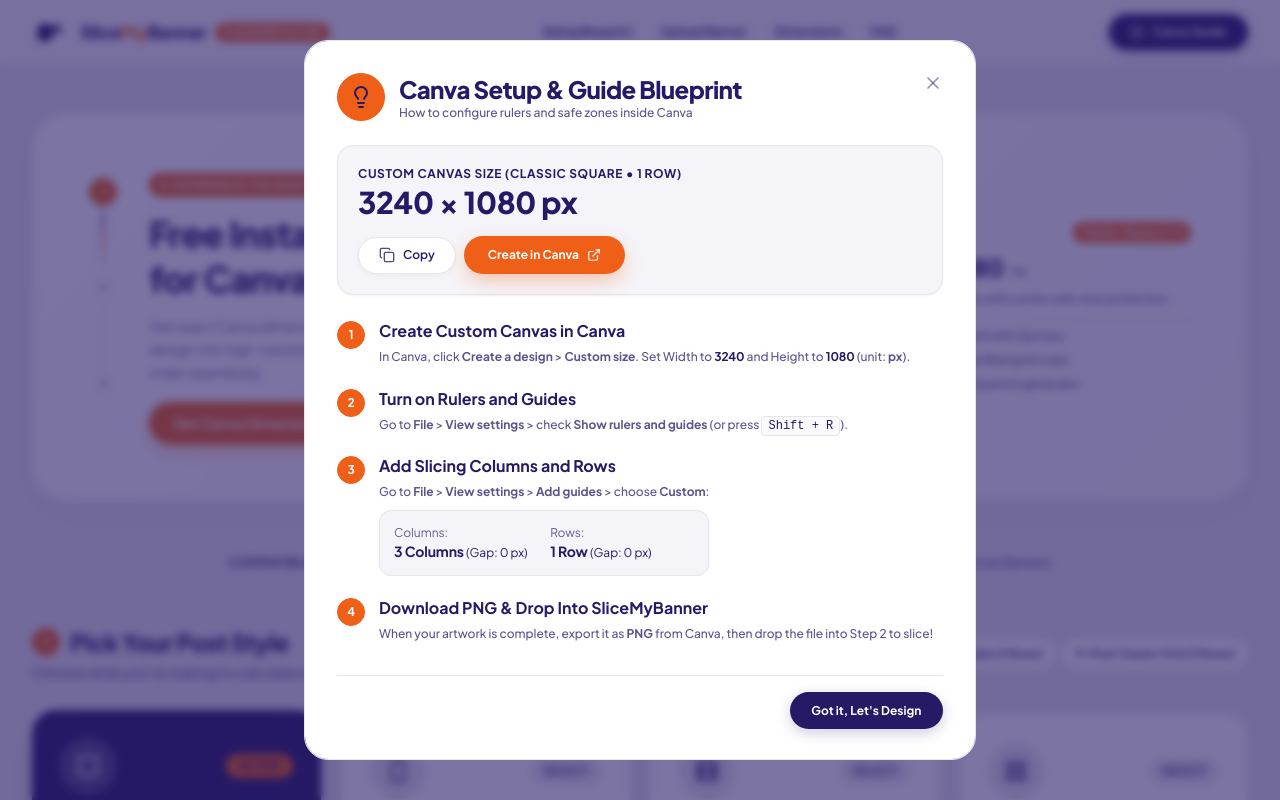
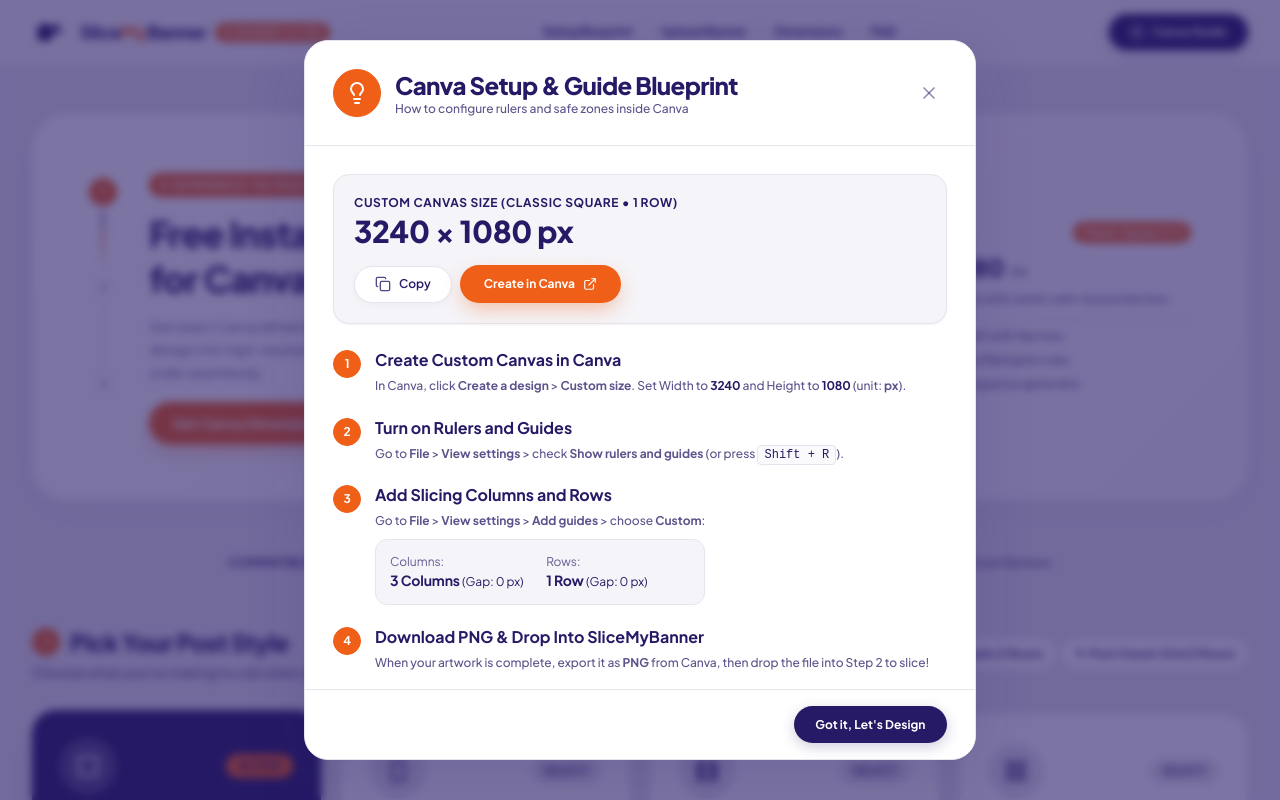
Before and after one commit to NotAl2/SliceMyBanner, a React (Vite) app: page / in a window 1280 px wide. Both pictures are taken after a click on the button "Canva Guide". Shown: the top 800 px of the page. Built offline with nearby package versions, Linux system fonts and the light colour scheme.

Commit message:
fix: contain modal scrollbar within rounded boundary and inset scrollbar thumb

```diff
--- a/src/components/CanvaGuideModal.tsx
+++ b/src/components/CanvaGuideModal.tsx
@@ -31,22 +31,15 @@
 
   return (
     <div className="fixed inset-0 z-50 flex items-center justify-center p-4 bg-[#261A66]/60 backdrop-blur-xs animate-in fade-in duration-150">
-      <div className="bg-white rounded-3xl max-w-2xl w-full max-h-[90vh] overflow-y-auto p-6 sm:p-8 shadow-[0_20px_60px_rgba(38, 26, 102,0.15)] border border-[#E6E4EC] relative">
-        {/* Close Button */}
-        <button
-          onClick={onClose}
-          className="absolute top-6 right-6 p-2 rounded-full hover:bg-[#F5F4F8] text-[#261A66]/50 hover:text-[#261A66]/80 transition-colors cursor-pointer"
-        >
-          <X className="w-5 h-5" />
-        </button>
-
+      <div className="bg-white rounded-3xl max-w-2xl w-full max-h-[90vh] flex flex-col shadow-[0_20px_60px_rgba(38,26,102,0.15)] border border-[#E6E4EC] relative overflow-hidden">
         {/* Modal Header */}
-        <div className="flex items-center gap-3.5 mb-6">
-          <div className="w-12 h-12 rounded-full bg-[#EF5F18] border border-[#EF5F18] flex items-center justify-center text-[#261A66] shadow-xs">
-            <Lightbulb className="w-6 h-6 stroke-[2]" />
+        <div className="flex items-center justify-between p-6 sm:p-7 pb-4 border-b border-[#E6E4EC] shrink-0 bg-white">
+          <div className="flex items-center gap-3.5 pr-4">
+            <div className="w-11 h-11 sm:w-12 sm:h-12 rounded-full bg-[#EF5F18] border border-[#EF5F18] flex items-center justify-center text-white shadow-xs shrink-0">
+              <Lightbulb className="w-5 h-5 sm:w-6 sm:h-6 stroke-[2]" />
             </div>
             <div>
-            <h3 className="text-2xl font-extrabold text-[#261A66] tracking-tight">
+              <h3 className="text-xl sm:text-2xl font-extrabold text-[#261A66] tracking-tight">
                 Canva Setup & Guide Blueprint
               </h3>
               <p className="text-xs text-[#261A66]/75 font-medium">
@@ -55,6 +48,18 @@
             </div>
           </div>
 
+          {/* Close Button */}
+          <button
+            onClick={onClose}
+            className="p-2 rounded-full hover:bg-[#F5F4F8] text-[#261A66]/50 hover:text-[#261A66] transition-colors cursor-pointer shrink-0"
+            aria-label="Close guide"
+          >
+            <X className="w-5 h-5" />
+          </button>
+        </div>
+
+        {/* Scrollable Modal Content */}
+        <div className="overflow-y-auto p-6 sm:p-7 flex-1">
           {/* Dimensions Summary Bar */}
           <div className="bg-[#F5F4F8] border border-[#E6E4EC] rounded-2xl p-5 mb-6 flex items-center justify-between flex-wrap gap-4 shadow-xs">
             <div>
@@ -198,9 +203,10 @@
             </div>
           </div>
         </div>
+      </div>
 
-        {/* Footer */}
-        <div className="mt-8 pt-4 border-t border-[#E6E4EC] flex justify-end">
+        {/* Modal Footer */}
+        <div className="p-4 sm:px-7 border-t border-[#E6E4EC] flex justify-end shrink-0 bg-white">
           <button
             onClick={onClose}
             className="btn-dark text-xs py-2.5 px-6"
--- a/src/index.css
+++ b/src/index.css
@@ -49,19 +49,26 @@
 }
 
 /* Custom scrollbars */
+* {
+  scrollbar-width: thin;
+  scrollbar-color: #EF5F18 transparent;
+}
+
 ::-webkit-scrollbar {
-  width: 7px;
-  height: 7px;
+  width: 8px;
+  height: 8px;
 }
 ::-webkit-scrollbar-track {
-  background: #F5F4F8;
+  background: transparent;
 }
 ::-webkit-scrollbar-thumb {
-  background: #EF5F18;
+  background-color: #EF5F18;
   border-radius: 9999px;
+  border: 2px solid transparent;
+  background-clip: content-box;
 }
 ::-webkit-scrollbar-thumb:hover {
-  background: #261A66;
+  background-color: #261A66;
 }
 
 /* Modern Card Styles */
```
Lines whose indentation alone changed are shown as unchanged.
